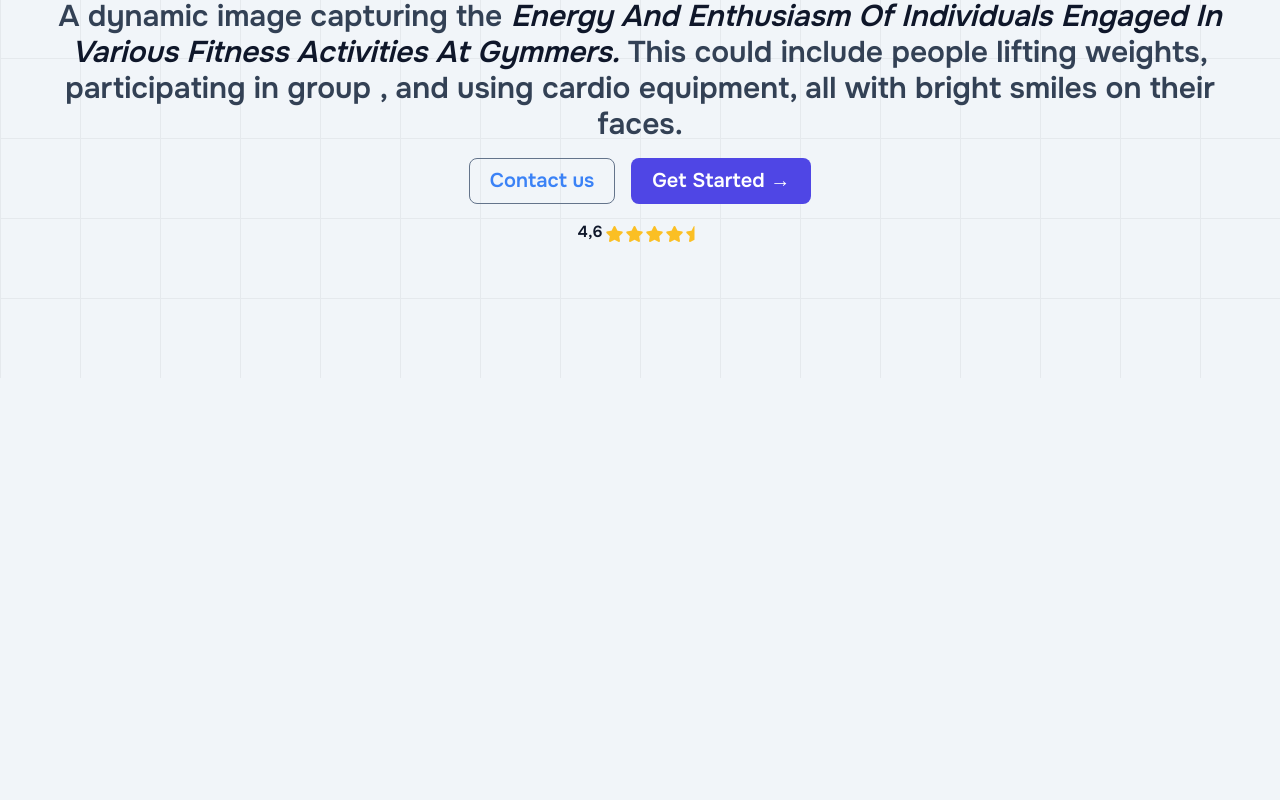
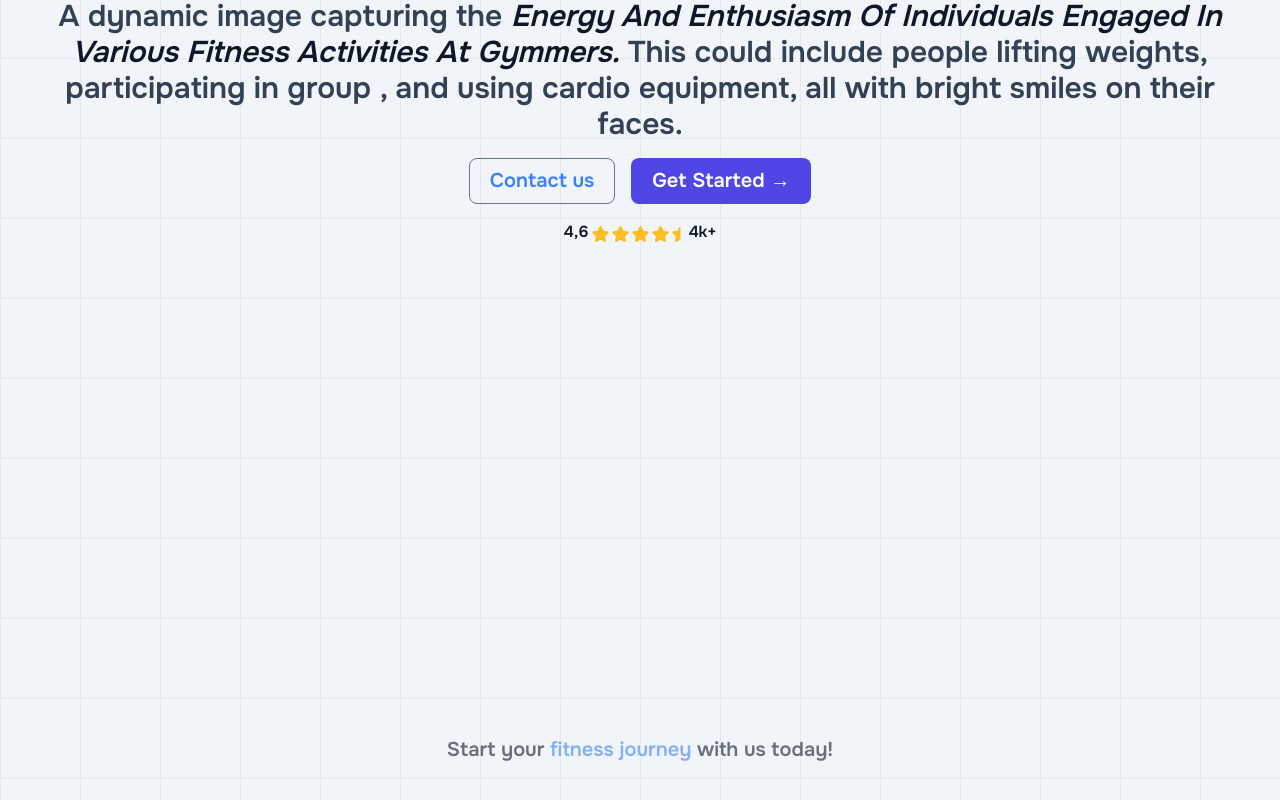
Before and after one commit to dipanshurdev/gymmers, a SvelteKit app: page / in a window 1280 px wide. Shown: the part 422-1222 px from the top of the page. Before the commit the page ends 800 px from the top, so only its background shows below. Built offline with nearby package versions, Linux system fonts and the light colour scheme; a web font is replaced by a local one.

Commit message:
building product page

```diff
--- a/src/components/Hero.svelte
+++ b/src/components/Hero.svelte
@@ -61,6 +61,7 @@
           </div>
         </div>
       {/each}
+      <p>4k+</p>
     </div>
   </div>
 </Wrapper>
--- a/src/components/Product.svelte
+++ b/src/components/Product.svelte
@@ -2,4 +2,15 @@
   import Wrapper from "./Wrapper.svelte";
 </script>
 
-<Wrapper id="project"></Wrapper>
+<Wrapper id="project">
+  <div
+    class="flex flex-col gap-10 sm:gap-14 md:gap-24 flex-1 items-center justify-center pb-10 md:pb-14"
+  >
+    <div class="flex flex-col gap-2">
+      <p class="opacity-60 text-base sm:text-lg md:text-xl text-center">
+        Start your <span class="text-blue-500"> fitness journey </span>
+        with us today!
+      </p>
+    </div>
+  </div>
+</Wrapper>
--- a/src/routes/+page.svelte
+++ b/src/routes/+page.svelte
@@ -1,7 +1,9 @@
 <script>
   import Hero from "../components/Hero.svelte";
+  import Product from "../components/Product.svelte";
 </script>
 
 <main class="flex flex-col">
   <Hero />
+  <Product />
 </main>
```
